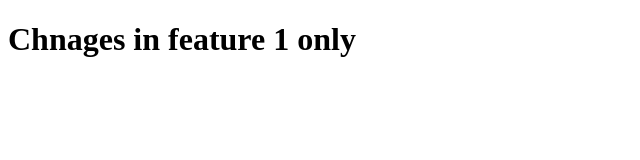
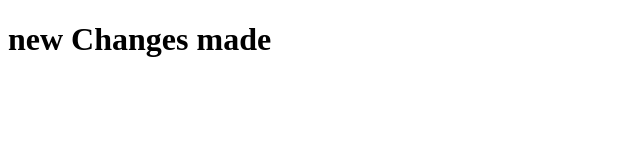
Before and after one commit to Sanyam2000/localrepo, a plain HTML site: page index.html in a window 1280 px wide. Shown: the whole page, without its empty margins (0-640 px from the left). Drawn offline with Linux system fonts and the light colour scheme.

Commit message:
new changes

```diff
--- a/index.html
+++ b/index.html
@@ -6,6 +6,6 @@
     <title>Document</title>
 </head>
 <body>
-    <H1> Chnages in feature 1 only </H1>
+    <H1> new Changes made </H1>
 </body>
 </html>
```
